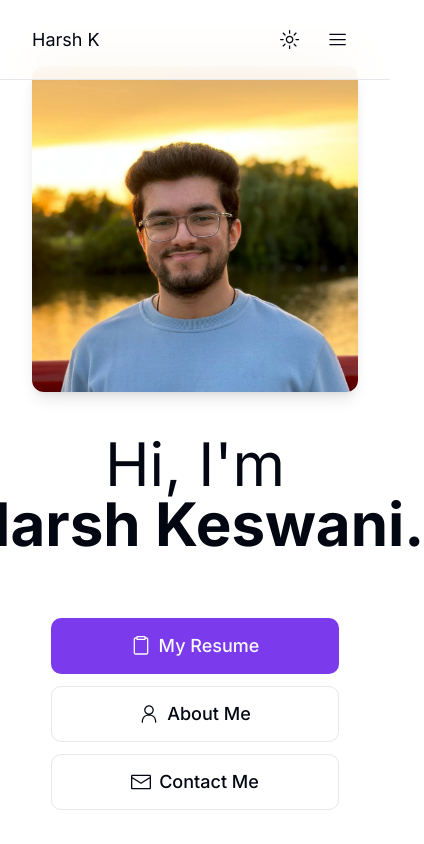
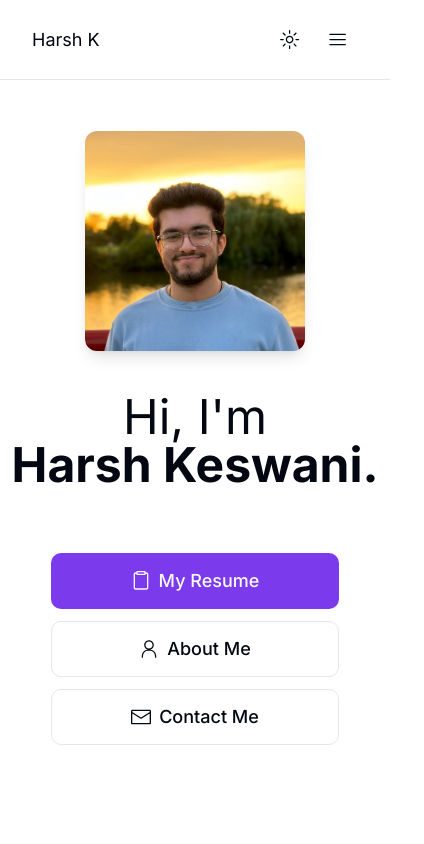
Before and after one commit to hershk17/portfolio, a Next.js app: page / in a window 390 px wide. Shown: the top 844 px of the page, 424 px wide, since content can reach past the window. Built offline with nearby package versions, Linux system fonts and the light colour scheme.

Commit message:
fixed styling of overview page

```diff
--- a/components/sections/Overview.tsx
+++ b/components/sections/Overview.tsx
@@ -17,9 +17,9 @@ export const Overview = () => {
       <Image
         src={pfp}
         alt="Profile Picture"
-        className="rounded-xl shadow-lg max-h-[40dvh] w-[40dvh]"
+        className="rounded-xl shadow-lg h-[220px] w-[220px] md:h-[40dvh] md:w-[40dvh]"
       />
-      <span className="text-6xl mt-[5dvh]">
+      <span className="text-5xl md:text-6xl mt-[5dvh]">
         Hi, I&#39;m{" "}
         <strong className="whitespace-nowrap">Harsh Keswani.</strong>
       </span>
```
